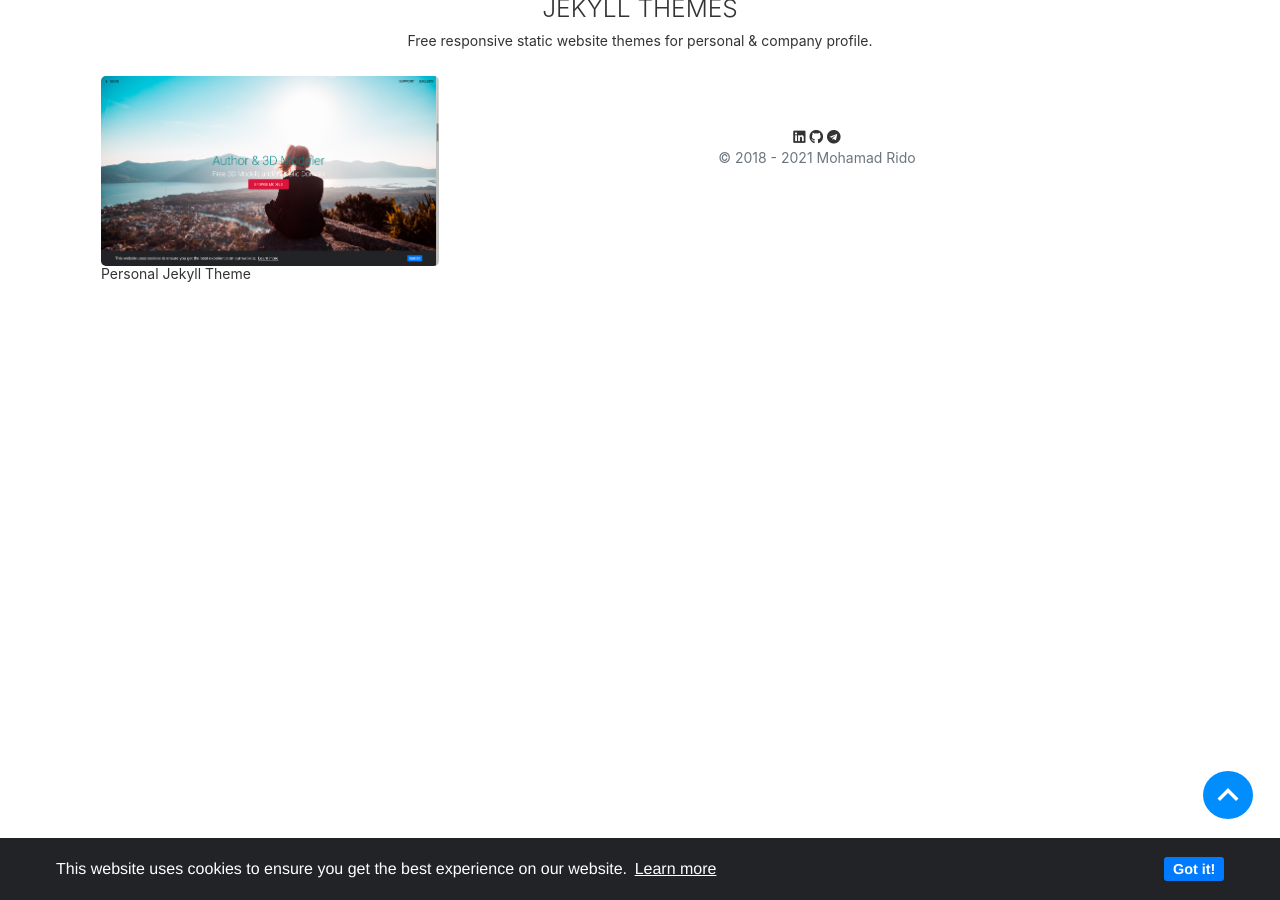
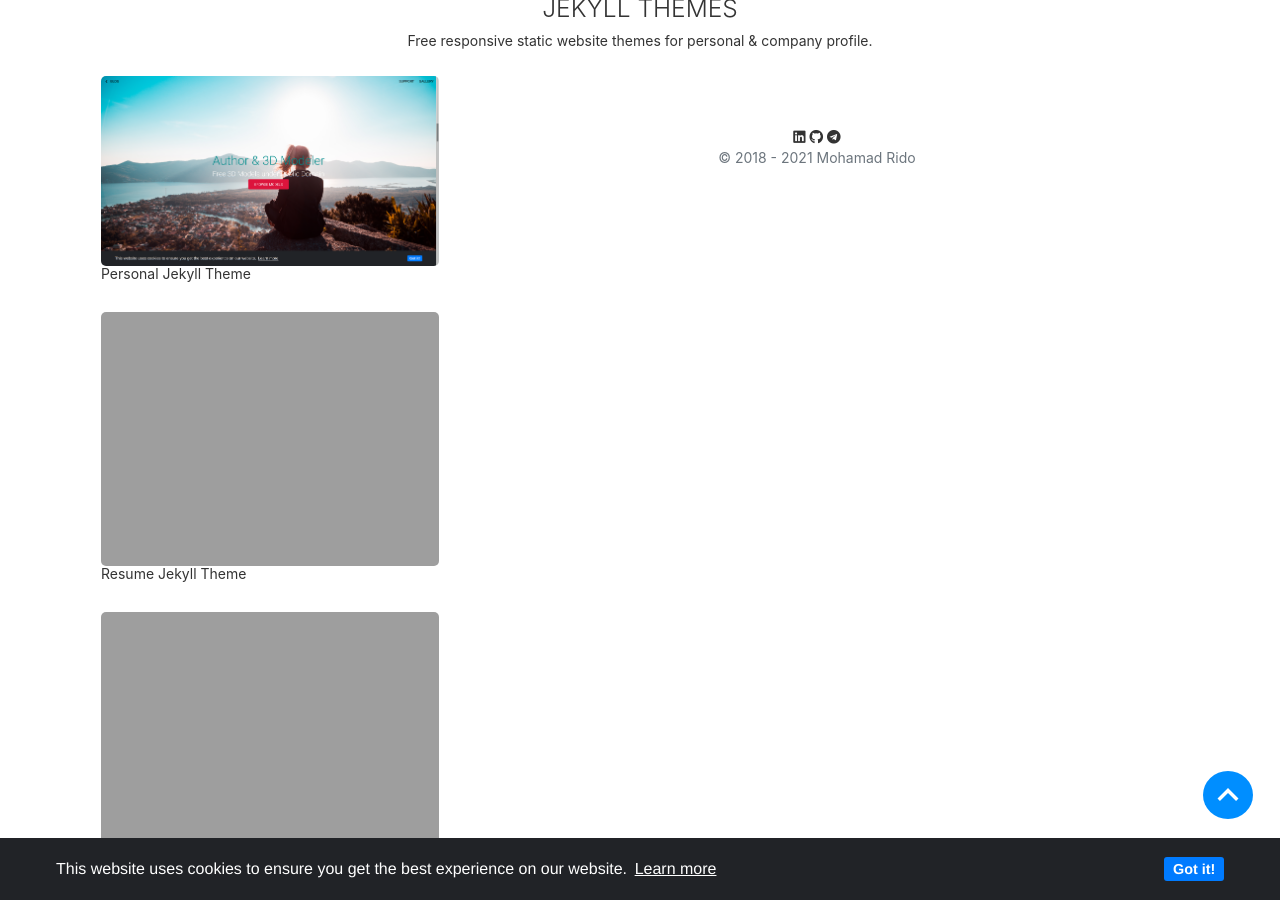
Before and after one commit to mohamadrido/blog, a Jekyll site: the page built from index.html, in a window 1280 px wide and 900 px high, scrolled down 1870 px. Built offline with Jekyll 4.4.1, drawn with Linux system fonts in a browser that asks for light colours; nearby versions of some CDN libraries; the list of posts is cut into pages by our own code.

Commit message:
Update index.html

```diff
--- a/index.html
+++ b/index.html
@@ -121,5 +121,19 @@ h1, h2, h3, h4, h5, h6, .h1, .h2, .h3, .h4, .h5, .h6 {
     <h3 style="font-size: 1rem; font-weight: 400; color: #333;">Personal Jekyll Theme</h3>
     </a>
     </div>
+
+    <div class="card" style="border-color: #fff;">
+    <a style="text-decoration: none;" href="https://mohamadrido.com/resume-jekyll-theme">
+    <img style="width: 100%; border-radius: 5px;" src="https://mohamadrido.com/assets/resume-jekyll-theme.png">
+    <h3 style="font-size: 1rem; font-weight: 400; color: #333;">Resume Jekyll Theme</h3>
+    </a>
+    </div>
+
+    <div class="card" style="border-color: #fff;">
+    <a style="text-decoration: none;" href="https://mohamadrido.com/cards-jekyll-theme-v2">
+    <img style="width: 100%; border-radius: 5px;" src="https://mohamadrido.com/assets/cards-jekyll-theme-v2.png">
+    <h3 style="font-size: 1rem; font-weight: 400; color: #333;">Cards Jekyll Theme V2</h3>
+    </a>
+    </div>
   </div>
 </div>
```
